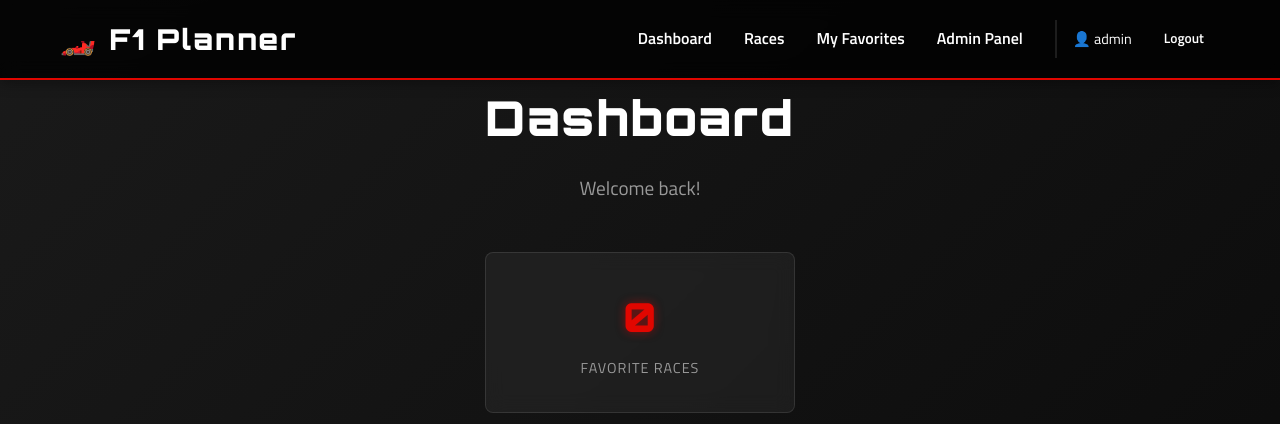
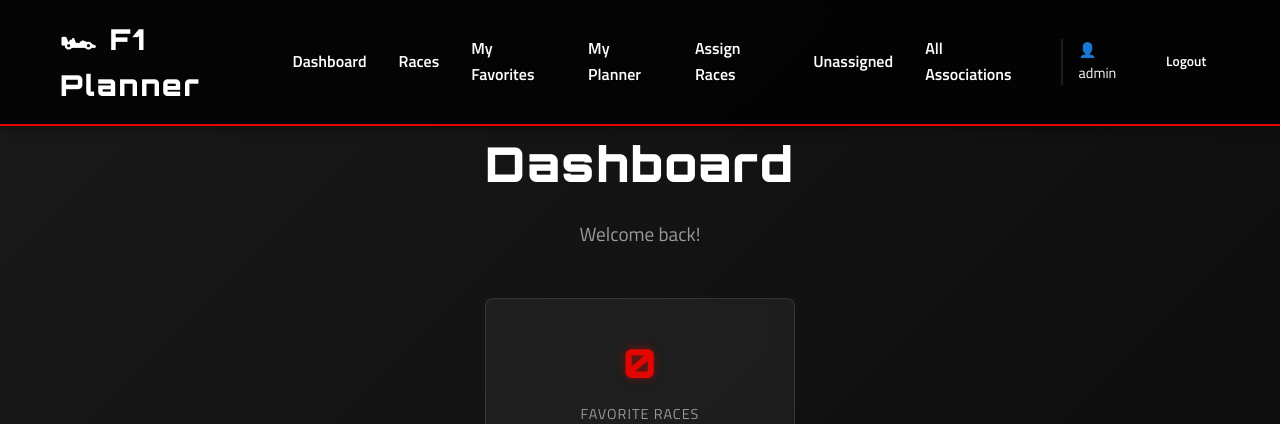
Before and after one commit to txniii/f1-planner, a PHP site: page /dashboard.php in a window 1280 px wide. Shown: the top 424 px of the page. Run offline with PHP 8.4, Linux system fonts and the light colour scheme; a user stored in the database is signed in; data comes from the database, SQL or seed files in the repository; data that the repository does not hold is empty.

Commit message:
Refactor navigation structure in header.php

```diff
--- a/includes/header.php
+++ b/includes/header.php
@@ -1,6 +1,5 @@
 <?php
 require_once __DIR__ . '/auth.php';
-
 startSession();
 $user = getCurrentUser();
 ?>
@@ -10,22 +9,27 @@ $user = getCurrentUser();
     <meta charset="UTF-8">
     <meta name="viewport" content="width=device-width, initial-scale=1.0">
     <title><?= htmlspecialchars($pageTitle ?? 'F1 Planner') ?></title>
-    <link href="https://fonts.googleapis.com/css2?family=Titillium+Web:wght@300;400;600;700;900&family=Orbitron:wght@700;900&display=swap" rel="stylesheet">
+    <link
+        href="https://fonts.googleapis.com/css2?family=Titillium+Web:wght@300;400;600;700;900&family=Orbitron:wght@700;900&display=swap"
+        rel="stylesheet">
     <link rel="stylesheet" href="/public/css/style.css">
 </head>
 <body>
 <nav class="navbar">
     <div class="container">
         <div class="nav-brand">
-                <a href="/index.php">🏎️ F1 Planner</a>
+            <a href="/index.php">🏎 F1 Planner</a>
         </div>
         <ul class="nav-links">
             <?php if (isLoggedIn()): ?>
                 <li><a href="/dashboard.php">Dashboard</a></li>
                 <li><a href="/races.php">Races</a></li>
                 <li><a href="/pages/favorites.php">My Favorites</a></li>
+                <li><a href="/pages/watchlist.php">My Planner</a></li>
                 <?php if ($user && $user['role'] === 'admin'): ?>
-                        <li><a href="/pages/admin.php">Admin Panel</a></li>
+                    <li><a href="/pages/admin-assign-races.php">Assign Races</a></li>
+                    <li><a href="/pages/admin-unassigned-races.php">Unassigned</a></li>
+                    <li><a href="/pages/admin-all-associations.php">All Associations</a></li>
                 <?php endif; ?>
                 <li class="nav-user">
                     <span>👤 <?= htmlspecialchars($user['username']) ?></span>
@@ -38,5 +42,4 @@ $user = getCurrentUser();
         </ul>
     </div>
 </nav>
-
 <main class="container">
```
Lines whose indentation alone changed are shown as unchanged.
